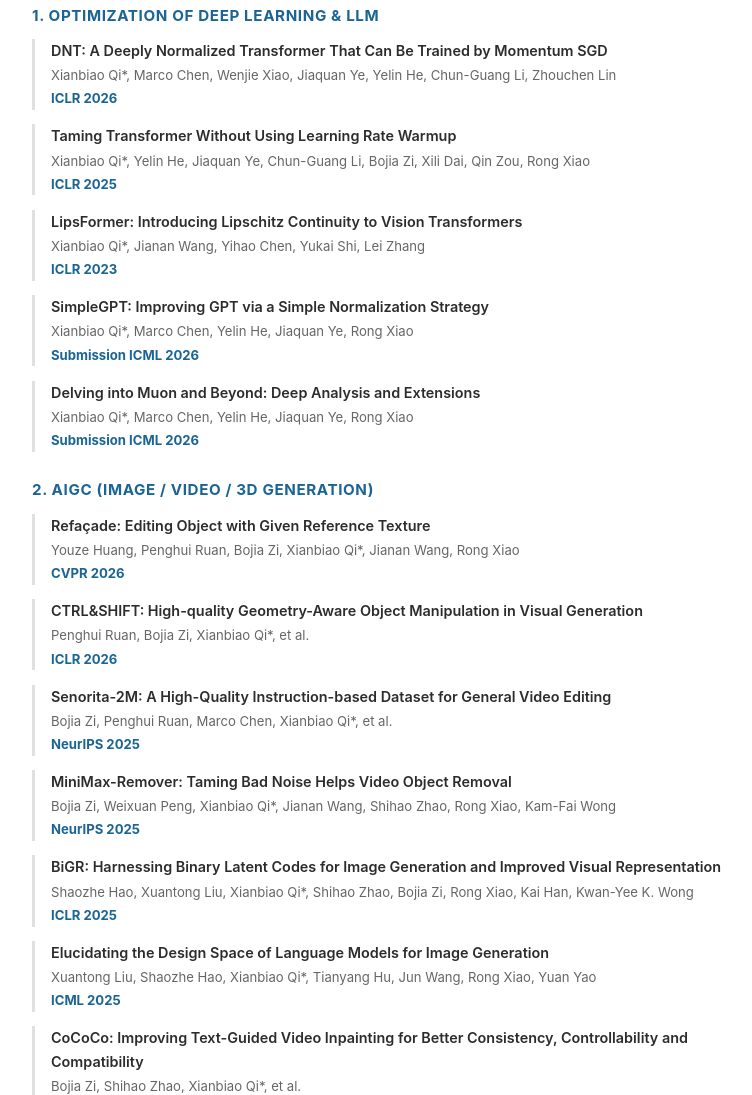
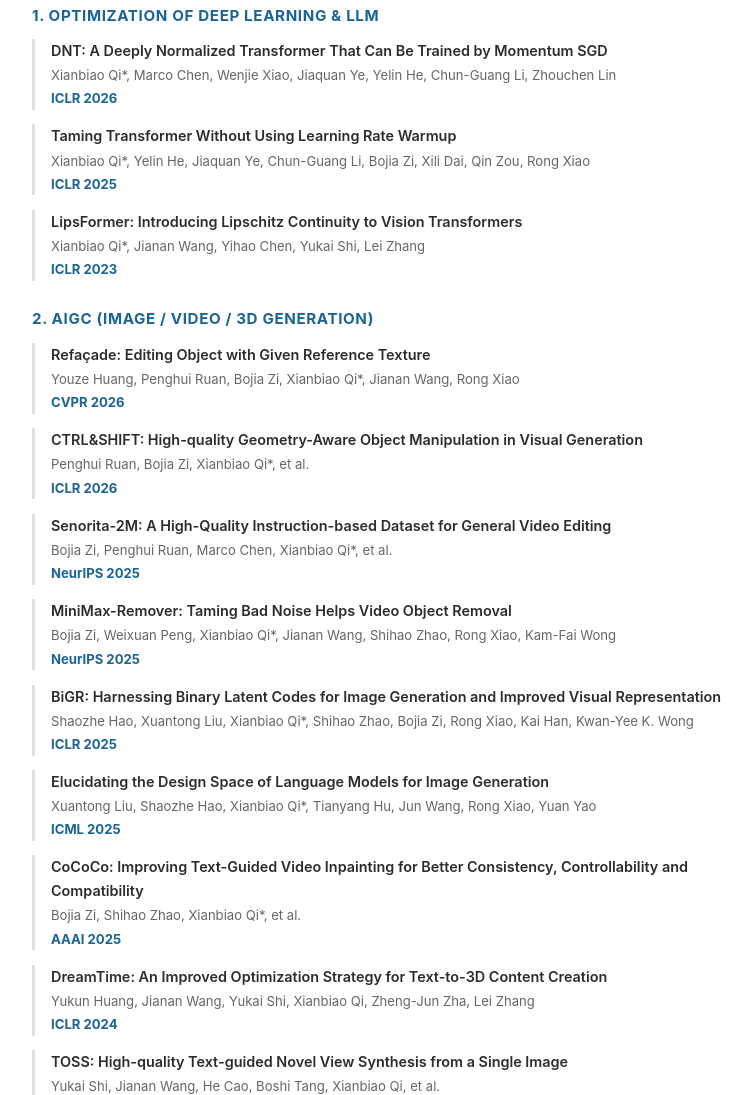
Before and after one commit to qixianbiao/qixianbiao.github.com, a plain HTML site: page index.html in a window 1280 px wide. Shown: the part 1754-2849 px from the top of the page, without its empty margins (402-1154 px from the left). Drawn offline with Linux system fonts and the light colour scheme.

Commit message:
Update index.html

```diff
--- a/index.html
+++ b/index.html
@@ -419,17 +419,6 @@
           <div class="pub-venue"><span class="venue-name">ICLR 2023</span></div>
         </div>
 
-        <div class="pub-item">
-          <div class="pub-title">SimpleGPT: Improving GPT via a Simple Normalization Strategy</div>
-          <div class="pub-authors">Xianbiao Qi*, Marco Chen, Yelin He, Jiaquan Ye, Rong Xiao</div>
-          <div class="pub-venue"><span class="venue-name">Submission ICML 2026</span></div>
-        </div>
-
-        <div class="pub-item">
-          <div class="pub-title">Delving into Muon and Beyond: Deep Analysis and Extensions</div>
-          <div class="pub-authors">Xianbiao Qi*, Marco Chen, Yelin He, Jiaquan Ye, Rong Xiao</div>
-          <div class="pub-venue"><span class="venue-name">Submission ICML 2026</span></div>
-        </div>
       </div>
 
       <!-- AIGC -->
```
